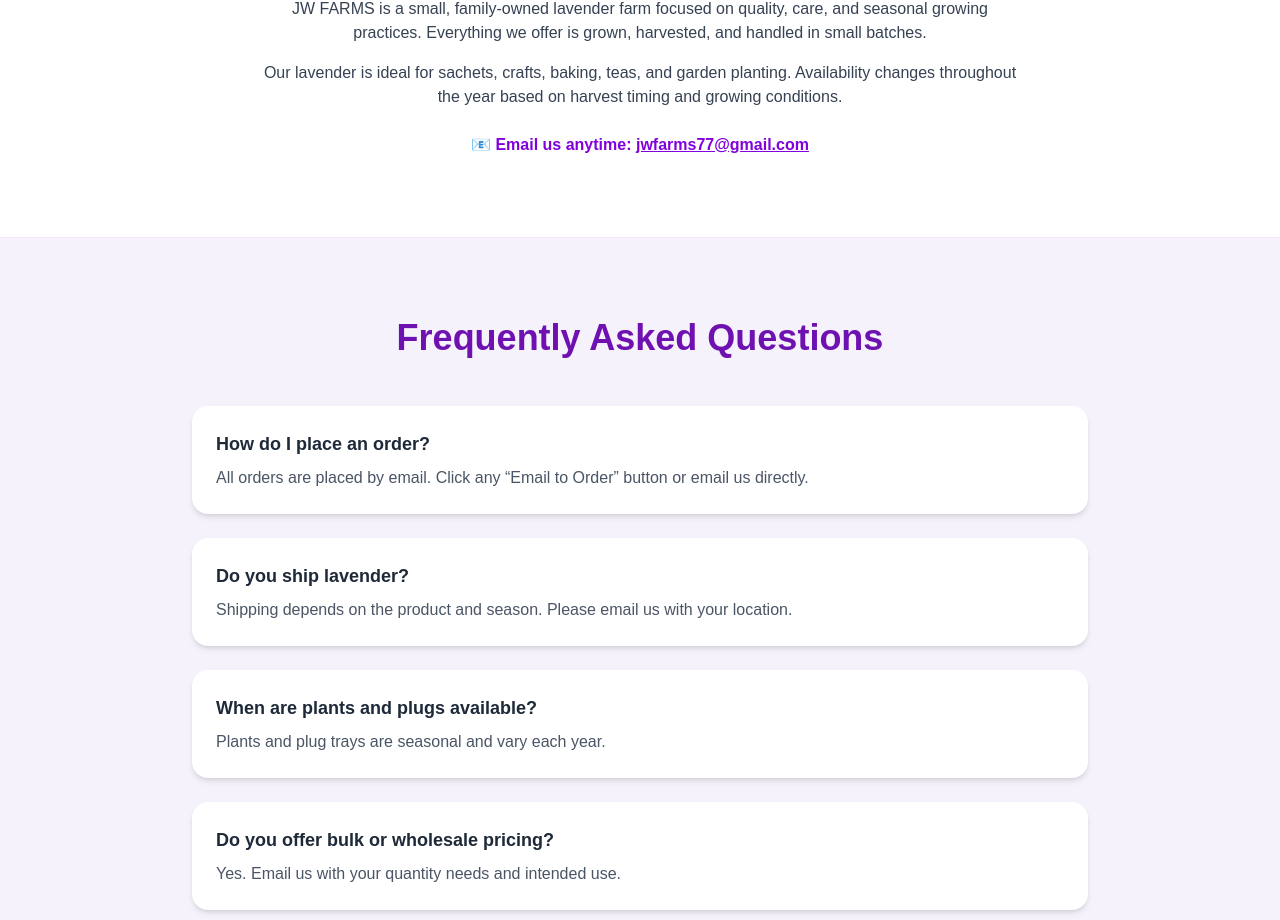
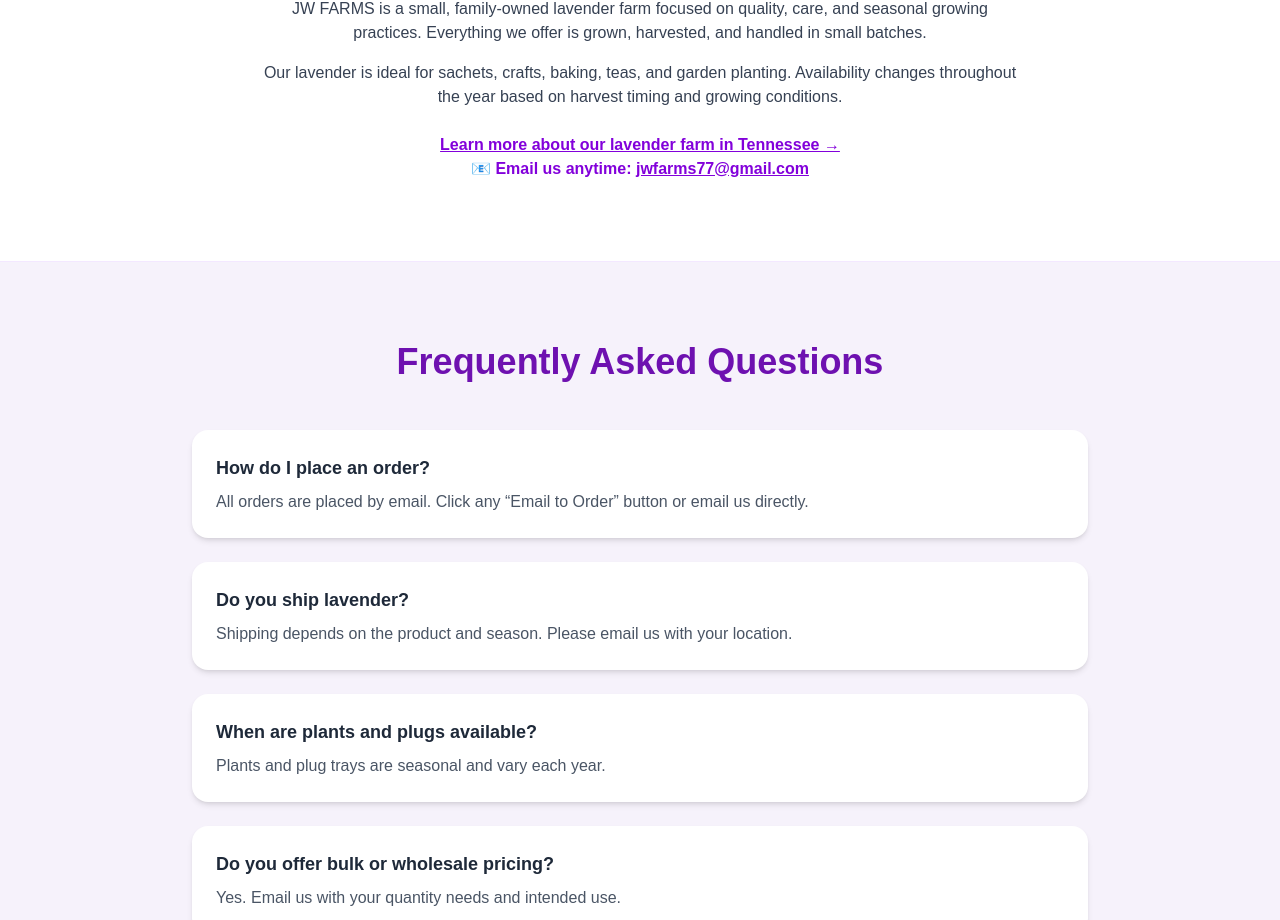
Before and after one commit to jwfarms/nextjs-boilerplate, a Next.js app: page / in a window 1280 px wide. Shown: the part 1893-2813 px from the top of the page. Built offline with nearby package versions, Linux system fonts and the light colour scheme.

Commit message:
Update page.tsx

```diff
--- a/app/page.tsx
+++ b/app/page.tsx
@@ -321,6 +321,14 @@ export default function Home() {
             planting. Availability changes throughout the year based on harvest
             timing and growing conditions.
           </p>
+<p className="mt-6 text-gray-700">
+  <a
+    href="/lavender-farm-tennessee"
+    className="font-semibold text-purple-700 underline hover:text-purple-900"
+  >
+    Learn more about our lavender farm in Tennessee →
+  </a>
+</p>
 
           <p className="font-semibold text-purple-700">
             📧 Email us anytime:{" "}
```
